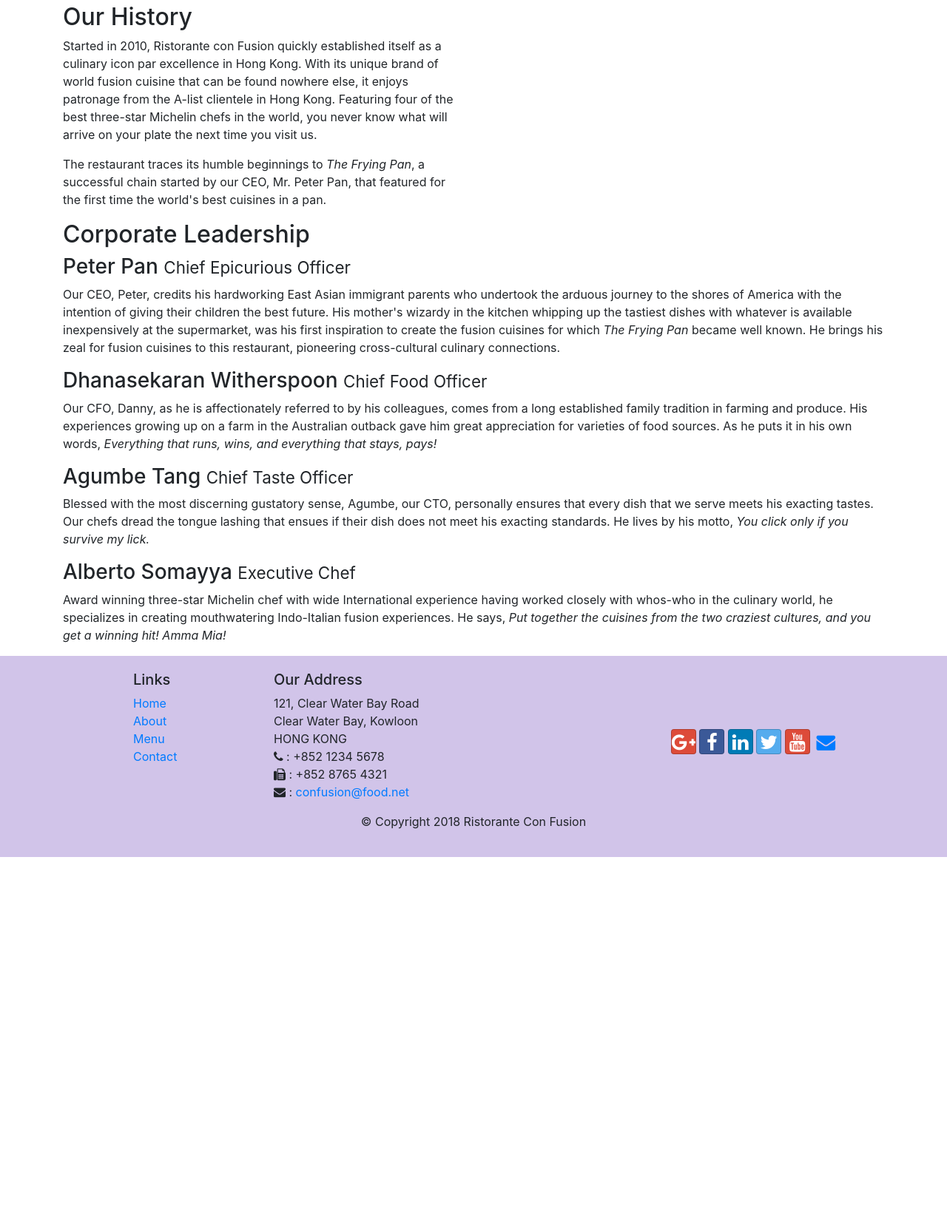
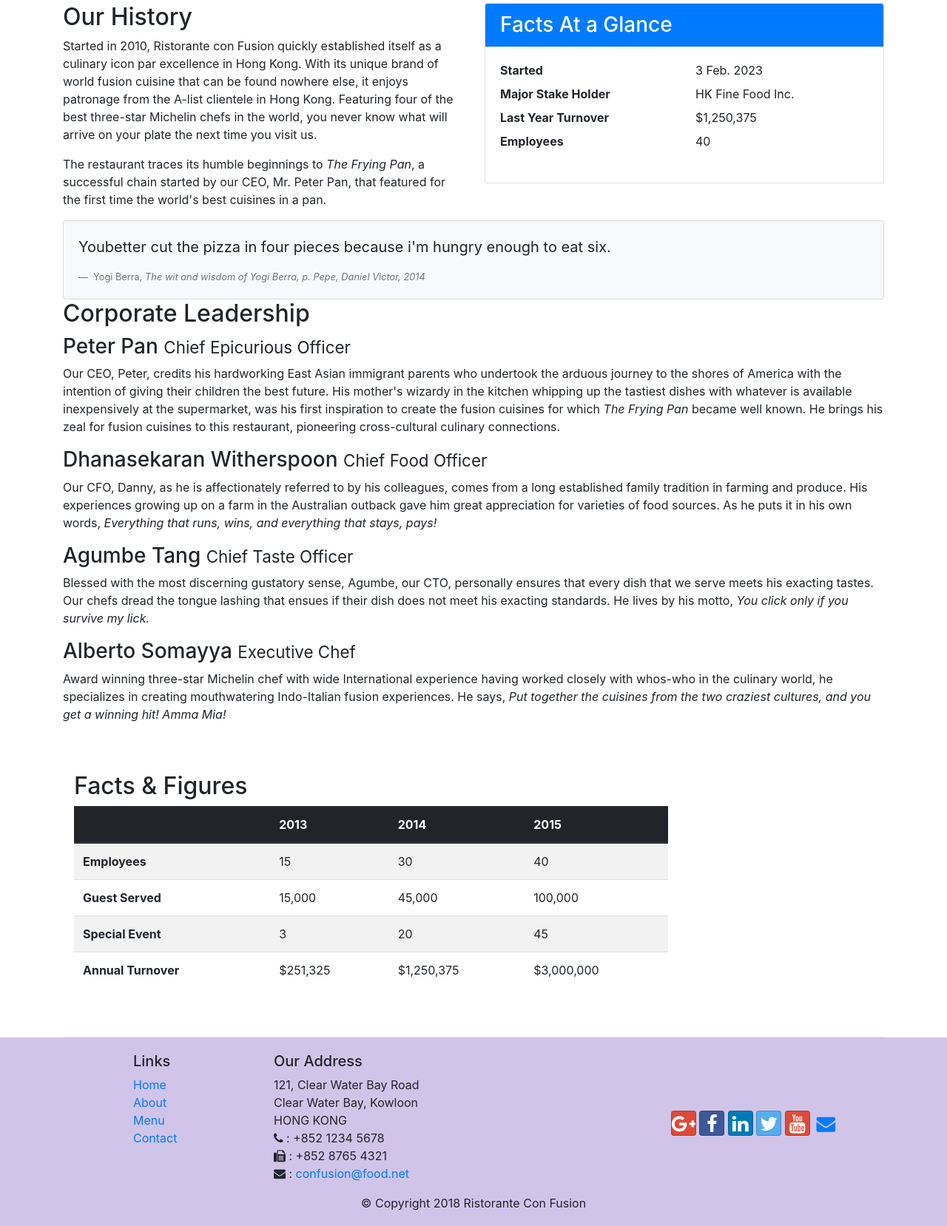
Before and after one commit to skidan007/confusion, a website: page aboutus.html in a window 1280 px wide. Shown: the part 461-2119 px from the top of the page at 74% size. Before the commit the page ends 1620 px from the top, so only its background shows below. Drawn offline with nearby package versions, Linux system fonts and the light colour scheme.

Commit message:
card and table

```diff
--- a/aboutus.html
+++ b/aboutus.html
@@ -1,6 +1,5 @@
 <!DOCTYPE html>
 <html lang="en">
-
   <head>
     <!-- Required meta tags always come first -->
     <meta charset="utf-8" />
@@ -15,21 +14,26 @@
       rel="stylesheet"
       href="node_modules/bootstrap/dist/css/bootstrap.min.css"
     />
-     <link rel="stylesheet" href="css/styles.css">
+    <link rel="stylesheet" href="css/styles.css" />
     <!-- font awesome -->
-     <link rel="stylesheet" href="node_modules/font-awesome/css/font-awesome.min.css">
-     <link rel="stylesheet" href="node_modules/bootstrap-social/bootstrap-social.css">
-
+    <link
+      rel="stylesheet"
+      href="node_modules/font-awesome/css/font-awesome.min.css"
+    />
+    <link
+      rel="stylesheet"
+      href="node_modules/bootstrap-social/bootstrap-social.css"
+    />
 
     <title>Ristorante Con Fusion: About Us</title>
-
   </head>
 
   <body>
     <nav class="navbar navbar-dark navbar-expand-sm bg-primary fixed-top">
       <div class="container">
-
-          <a class="navbar-brand mr-auto" href="index.html">Ristorante Con Fusion</a>
+        <a class="navbar-brand mr-auto" href="index.html"
+          >Ristorante Con Fusion</a
+        >
         <button
           class="navbar-toggler"
           type="button"
@@ -41,13 +45,25 @@
         <div class="collapse navbar-collapse" id="Navbar">
           <ul class="navbar-nav ml-auto">
             <li class="nav-item">
-                <a class="nav-link" href="index.html"><span class="fa fa-home"></span> Home</a>
+              <a class="nav-link" href="index.html"
+                ><span class="fa fa-home"></span> Home</a
+              >
             </li>
             <li class="nav-item active">
-                <a class="nav-link" href="#"><span class="fa fa-info"></span> About</a>
+              <a class="nav-link" href="#"
+                ><span class="fa fa-info"></span> About</a
+              >
             </li>
-              <li class="nav-item"><a class="nav-link" href="#"><span class="fa fa-list"></span> Menu</a></li>
-              <li class="nav-item"><a class="nav-link" href="contactus.html"><span class="fa fa-address-card"></span> Contact</a></li>
+            <li class="nav-item">
+              <a class="nav-link" href="#"
+                ><span class="fa fa-list"></span> Menu</a
+              >
+            </li>
+            <li class="nav-item">
+              <a class="nav-link" href="contactus.html"
+                ><span class="fa fa-address-card"></span> Contact</a
+              >
+            </li>
           </ul>
         </div>
       </div>
@@ -58,10 +74,13 @@
         <div class="row row-header">
           <div class="col-12 col-sm-6">
             <h1>Ristorante con Fusion</h1>
-                    <p>We take inspiration from the World's best cuisines, and create a unique fusion experience. Our lipsmacking creations will tickle your culinary senses!</p>
+            <p>
+              We take inspiration from the World's best cuisines, and create a
+              unique fusion experience. Our lipsmacking creations will tickle
+              your culinary senses!
+            </p>
           </div>
-                <div class="col-12 col-sm">
-                </div>
+          <div class="col-12 col-sm"></div>
         </div>
       </div>
     </header>
@@ -74,35 +93,154 @@
         </ol>
         <div class="col">
           <h3>About Us</h3>
-               <hr>
+          <hr />
         </div>
       </div>
 
       <div class="row">
         <div class="col col-sm-6">
           <h2>Our History</h2>
-                <p>Started in 2010, Ristorante con Fusion quickly established itself as a culinary icon par excellence in Hong Kong. With its unique brand of world fusion cuisine that can be found nowhere else, it enjoys patronage from the A-list clientele in Hong Kong.  Featuring four of the best three-star Michelin chefs in the world, you never know what will arrive on your plate the next time you visit us.</p>
-                <p>The restaurant traces its humble beginnings to <em>The Frying Pan</em>, a successful chain started by our CEO, Mr. Peter Pan, that featured for the first time the world's best cuisines in a pan.</p>
+          <p>
+            Started in 2010, Ristorante con Fusion quickly established itself as
+            a culinary icon par excellence in Hong Kong. With its unique brand
+            of world fusion cuisine that can be found nowhere else, it enjoys
+            patronage from the A-list clientele in Hong Kong. Featuring four of
+            the best three-star Michelin chefs in the world, you never know what
+            will arrive on your plate the next time you visit us.
+          </p>
+          <p>
+            The restaurant traces its humble beginnings to
+            <em>The Frying Pan</em>, a successful chain started by our CEO, Mr.
+            Peter Pan, that featured for the first time the world's best
+            cuisines in a pan.
+          </p>
         </div>
-            <div>
+        <div class="col-sm">
+          <div class="card">
+            <h3 class="card-header bg-primary text-white">Facts At a Glance</h3>
+            <div class="card-body">
+              <dl class="row">
+                <dt class="col-6">Started</dt>
+                <dd class="col-6">3 Feb. 2023</dd>
+                <dt class="col-6">Major Stake Holder</dt>
+                <dd class="col-6">HK Fine Food Inc.</dd>
+                <dt class="col-6">Last Year Turnover</dt>
+                <dd class="col-6">$1,250,375</dd>
+                <dt class="col-6">Employees</dt>
+                <dd class="col-6">40</dd>
+              </dl>
             </div>
           </div>
-
+        </div>
+        <div class="col-12">
+          <div class="card card-body bg-light">
+            <blockquote class="blockquote">
+              <p class="mb-0">
+                Youbetter cut the pizza in four pieces because i'm hungry enough
+                to eat six.
+              </p>
+            </blockquote>
+            <footer class="blockquote-footer">
+              Yogi Berra,
+              <cite title="source title"
+                >The wit and wisdom of Yogi Berra, p. Pepe, Daniel Victor, 2014
+              </cite>
+            </footer>
+          </div>
+        </div>
+      </div>
 
       <div class="row">
         <div class="col">
           <h2>Corporate Leadership</h2>
           <h3>Peter Pan <small>Chief Epicurious Officer</small></h3>
-                <p class="d-none d-sm-block">Our CEO, Peter, credits his hardworking East Asian immigrant parents who undertook the arduous journey to the shores of America with the intention of giving their children the best future. His mother's wizardy in the kitchen whipping up the tastiest dishes with whatever is available inexpensively at the supermarket, was his first inspiration to create the fusion cuisines for which <em>The Frying Pan</em> became well known. He brings his zeal for fusion cuisines to this restaurant, pioneering cross-cultural culinary connections.</p>
+          <p class="d-none d-sm-block">
+            Our CEO, Peter, credits his hardworking East Asian immigrant parents
+            who undertook the arduous journey to the shores of America with the
+            intention of giving their children the best future. His mother's
+            wizardy in the kitchen whipping up the tastiest dishes with whatever
+            is available inexpensively at the supermarket, was his first
+            inspiration to create the fusion cuisines for which
+            <em>The Frying Pan</em> became well known. He brings his zeal for
+            fusion cuisines to this restaurant, pioneering cross-cultural
+            culinary connections.
+          </p>
           <h3>Dhanasekaran Witherspoon <small>Chief Food Officer</small></h3>
-                <p class="d-none d-sm-block">Our CFO, Danny, as he is affectionately referred to by his colleagues, comes from a long established family tradition in farming and produce. His experiences growing up on a farm in the Australian outback gave him great appreciation for varieties of food sources. As he puts it in his own words, <em>Everything that runs, wins, and everything that stays, pays!</em></p>
+          <p class="d-none d-sm-block">
+            Our CFO, Danny, as he is affectionately referred to by his
+            colleagues, comes from a long established family tradition in
+            farming and produce. His experiences growing up on a farm in the
+            Australian outback gave him great appreciation for varieties of food
+            sources. As he puts it in his own words,
+            <em
+              >Everything that runs, wins, and everything that stays, pays!</em
+            >
+          </p>
           <h3>Agumbe Tang <small>Chief Taste Officer</small></h3>
-                <p class="d-none d-sm-block">Blessed with the most discerning gustatory sense, Agumbe, our CTO, personally ensures that every dish that we serve meets his exacting tastes. Our chefs dread the tongue lashing that ensues if their dish does not meet his exacting standards. He lives by his motto, <em>You click only if you survive my lick.</em></p>
+          <p class="d-none d-sm-block">
+            Blessed with the most discerning gustatory sense, Agumbe, our CTO,
+            personally ensures that every dish that we serve meets his exacting
+            tastes. Our chefs dread the tongue lashing that ensues if their dish
+            does not meet his exacting standards. He lives by his motto,
+            <em>You click only if you survive my lick.</em>
+          </p>
           <h3>Alberto Somayya <small>Executive Chef</small></h3>
-                <p class="d-none d-sm-block">Award winning three-star Michelin chef with wide International experience having worked closely with whos-who in the culinary world, he specializes in creating mouthwatering Indo-Italian fusion experiences. He says, <em>Put together the cuisines from the two craziest cultures, and you get a winning hit! Amma Mia!</em></p>
+          <p class="d-none d-sm-block">
+            Award winning three-star Michelin chef with wide International
+            experience having worked closely with whos-who in the culinary
+            world, he specializes in creating mouthwatering Indo-Italian fusion
+            experiences. He says,
+            <em
+              >Put together the cuisines from the two craziest cultures, and you
+              get a winning hit! Amma Mia!</em
+            >
+          </p>
         </div>
       </div>
-
+      <div class="row row-content">
+        <div class="col-12 col-sm-9">
+          <h2>Facts &amp; Figures</h2>
+          <div class="table-responsive">
+            <table class="table table-striped">
+              <thead class="thead-dark">
+                <tr>
+                  <th>&nbsp;</th>
+                  <th>2013</th>
+                  <th>2014</th>
+                  <th>2015</th>
+                </tr>
+              </thead>
+              <tbody>
+                <tr>
+                  <th>Employees</th>
+                  <td>15</td>
+                  <td>30</td>
+                  <td>40</td>
+                </tr>
+                <tr>
+                  <th>Guest Served</th>
+                  <td>15,000</td>
+                  <td>45,000</td>
+                  <td>100,000</td>
+                </tr>
+                <tr>
+                  <th>Special Event</th>
+                  <td>3</td>
+                  <td>20</td>
+                  <td>45</td>
+                </tr>
+                <tr>
+                  <th>Annual Turnover</th>
+                  <td>$251,325</td>
+                  <td>$1,250,375</td>
+                  <td>$3,000,000</td>
+                </tr>
+              </tbody>
+            </table>
+          </div>
+        </div>
+        <div class="col-12 col-sm-3"></div>
+      </div>
     </div>
 
     <footer class="footer">
@@ -117,25 +255,48 @@
               <li><a href="contactus.html">Contact</a></li>
             </ul>
           </div>
-                <div class="col-7 col-sm-5" id="contact">
+          <div class="col-7 col-sm-5">
             <h5>Our Address</h5>
             <address>
-		              121, Clear Water Bay Road<br>
-		              Clear Water Bay, Kowloon<br>
-		              HONG KONG<br>
-		              <i class="fa fa-phone"></i> : +852 1234 5678<br>
-		              <i class="fa fa-fax"></i> : +852 8765 4321<br>
-		              <i class="fa fa-envelope"></i> : <a href="mailto:skidan007@gmail.com">confusion@food.net</a>
+              121, Clear Water Bay Road<br />
+              Clear Water Bay, Kowloon<br />
+              HONG KONG<br />
+              <i class="fa fa-phone"></i> : +852 1234 5678<br />
+              <i class="fa fa-fax"></i> : +852 8765 4321<br />
+              <i class="fa fa-envelope"></i> :
+              <a href="mailto:skidan007@gmail.com">confusion@food.net</a>
             </address>
           </div>
           <div class="col-12 col-sm-4 align-self-center">
             <div class="text-center">
-                        <a class="btn btn-social-icon btn-google" href="http://google.com/+"><i class="fa fa-google-plus"></i></a>
-                        <a class="btn btn-social-icon btn-facebook" href="http://www.facebook.com/profile.php?id="><i class="fa fa-facebook"></i></a>
-                        <a class="btn btn-social-icon btn-linkedin" href="http://www.linkedin.com/in/"><i class="fa fa-linkedin"></i></a>
-                        <a class="btn btn-social-icon btn-twitter" href="http://twitter.com/"><i class="fa fa-twitter"></i></a>
-                        <a class="btn btn-social-icon btn-google" href="http://youtube.com/"><i class="fa fa-youtube"></i></a>
-                        <a class="btn btn-social-icon" href="mailto:"><i class="fa fa-envelope"></i></a>
+              <a
+                class="btn btn-social-icon btn-google"
+                href="http://google.com/+"
+                ><i class="fa fa-google-plus"></i
+              ></a>
+              <a
+                class="btn btn-social-icon btn-facebook"
+                href="http://www.facebook.com/profile.php?id="
+                ><i class="fa fa-facebook"></i
+              ></a>
+              <a
+                class="btn btn-social-icon btn-linkedin"
+                href="http://www.linkedin.com/in/"
+                ><i class="fa fa-linkedin"></i
+              ></a>
+              <a
+                class="btn btn-social-icon btn-twitter"
+                href="http://twitter.com/"
+                ><i class="fa fa-twitter"></i
+              ></a>
+              <a
+                class="btn btn-social-icon btn-google"
+                href="http://youtube.com/"
+                ><i class="fa fa-youtube"></i
+              ></a>
+              <a class="btn btn-social-icon" href="mailto:"
+                ><i class="fa fa-envelope"></i
+              ></a>
             </div>
           </div>
         </div>
@@ -151,8 +312,5 @@
     <script src="node_modules/jquery/dist/jquery.slim.min.js"></script>
     <script src="node_modules/popper.js/dist/umd/popper.min.js"></script>
     <script src="node_modules/bootstrap/dist/js/bootstrap.min.js"></script>
-
-
   </body>
-
 </html>
```
Lines whose indentation alone changed are shown as unchanged.
